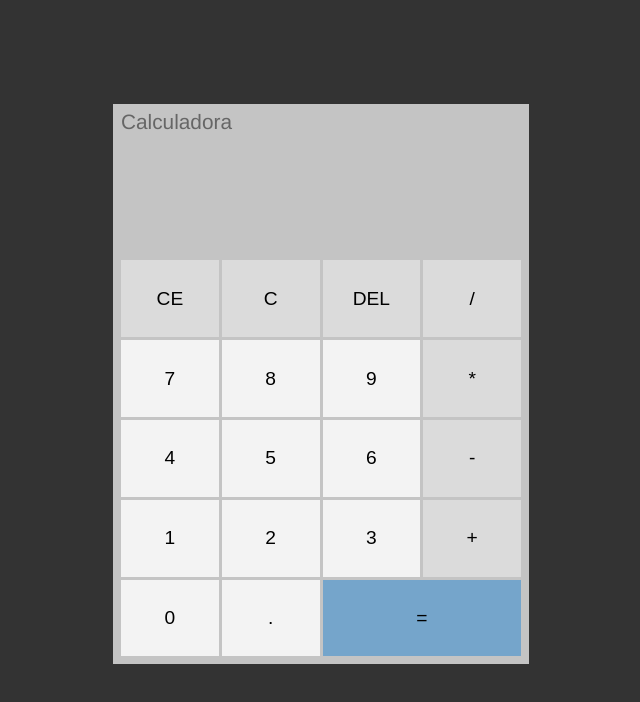
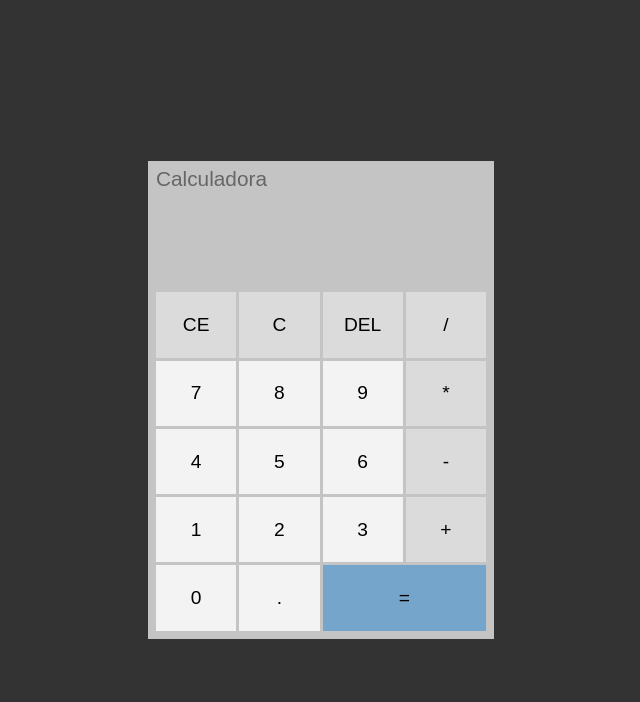
Before and after one commit to zolppy/calculator, a plain HTML site: page index.html in a window 1280 px wide. Shown: the whole page, without its empty margins (319-959 px from the left). Drawn offline with Linux system fonts and the light colour scheme.

Commit message:
bot01.sh fez este upload

```diff
--- a/assets/css/style.css
+++ b/assets/css/style.css
@@ -3,17 +3,16 @@
 /* Reset de estilos padrão, feito através de arquivo "reset.css" */
 
 body {
-  font-family: Helvetica, sans-serif;
+  font-family: Arial, Helvetica, sans-serif;
   background-color: #333;
-  padding: 3em;
-  height: 84vh;
+  height: 100vh;
   display: flex;
   align-items: center;
   justify-content: center;
 }
 
 #calc {
-  width: 400px;
+  width: 330px;
   padding: .5em;
   background-color: #c4c4c4;
   color: #000;
@@ -23,7 +22,6 @@ body {
 
 #calc h3 {
   font-size: 1.3em;
-  font-weight: 300;
   color: #666;
 }
 
@@ -32,17 +30,18 @@ body {
 }
 
 #previous-operation {
-  color: #777;
-  padding: .2em;
+  color: #666;
   overflow-wrap: break-word;
   min-height: 1.6em;
+  display: flex;
+  flex-direction: column;
+  justify-content: center;
 }
 
 #current-operation {
   min-height: 1.6em;
   font-size: 3em;
-  font-weight: 700;
-  padding: .2em;
+  font-weight: bold;
   overflow-wrap: break-word;
 }
 
@@ -53,17 +52,17 @@ body {
 }
 
 #buttons-container button {
+  border: none;
   border: 1px solid transparent;
-  border-radius: 0;
-  height: 4em;
+  height: 3.4em;
   font-size: 1.2em;
   background-color: #dbdbdb;
-  cursor: pointer;
 }
 
 #buttons-container button:hover {
   background-color: #bababa;
   border-color: #999;
+  cursor: pointer;
 }
 
 #buttons-container .number {
```
